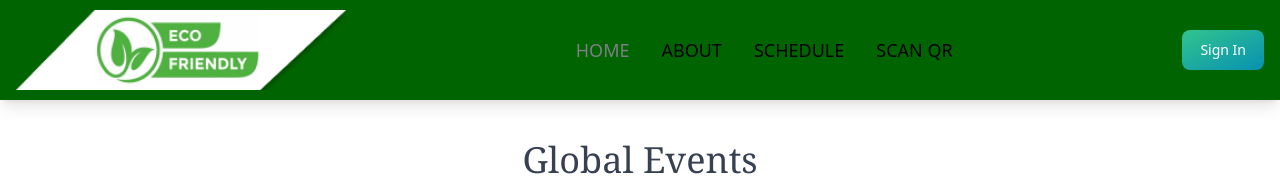
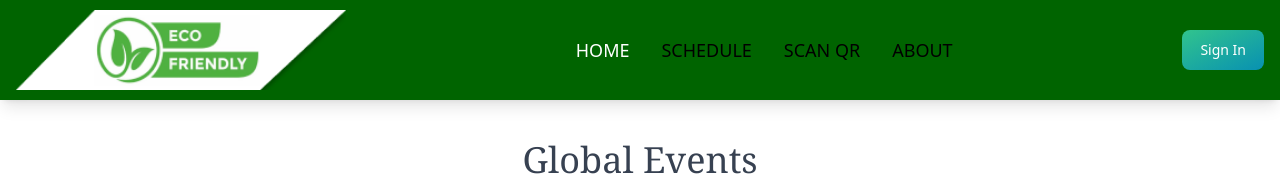
Before and after one commit to DhananjayaLakshan/Smart-Waste-Management-System, a React (Vite) app in the folder frontend/: page / in a window 1280 px wide. Shown: the top 176 px of the page. Built offline with nearby package versions, Linux system fonts and the light colour scheme.

Commit message:
Fixed Some Issues

```diff
--- a/frontend/src/components/GenerateQRCode.jsx
+++ /dev/null
@@ -1,34 +0,0 @@
-/* eslint-disable react/prop-types */
-import { QRCodeCanvas } from 'qrcode.react';
-
-function GenerateQRCode({ data }) {
-  const jsonData = JSON.stringify(data);
-
-  return (
-    <div className="flex flex-col items-center justify-center min-h-screen bg-gradient-to-r from-green-400 to-blue-500 p-5">
-      <div className="bg-white rounded-lg shadow-lg p-6 w-full max-w-sm md:max-w-md">
-        <h3 className="text-2xl font-bold text-center mb-4 text-gray-800">Your QR Code</h3>
-
-        <div className="flex justify-center mb-6">
-          <QRCodeCanvas
-            value={jsonData}
-            size={256}
-            level="H"
-            includeMargin={true}
-            className="rounded-md border border-gray-300 p-2"
-          />
-        </div>
-
-        <p className="text-center text-gray-600 mb-4">
-          Scan the QR code to view the encoded data.
-        </p>
-
-        <div className="text-sm text-center bg-gray-100 p-3 rounded-md shadow-sm text-gray-800">
-          <pre>{jsonData}</pre>
-        </div>
-      </div>
-    </div>
-  );
-}
-
-export default GenerateQRCode;
--- a/frontend/src/components/Header.jsx
+++ b/frontend/src/components/Header.jsx
@@ -75,23 +75,15 @@ export default function Header() {
         <Navbar.Link
           active={path === "/"}
           as={"div"}
-          style={{ color: path === "/" ? "#807e87" : "#000" }}
+          style={{ color: path === "/" ? "#fff" : "#000" }}
           className="text-lg"
         >
           <Link to="/">HOME</Link>
         </Navbar.Link>
         <Navbar.Link
-          active={path === "/about"}
-          as={"div"}
-          style={{ color: path === "/about" ? "#807e87" : "#000" }}
-          className="text-lg"
-        >
-          <Link to="/about">ABOUT</Link>
-        </Navbar.Link>
-        <Navbar.Link
           active={path === "/schedule/collection"}
           as={"div"}
-          style={{ color: path === "/schedule/collection" ? "#807e87" : "#000" }}
+          style={{ color: path === "/schedule/collection" ? "#fff" : "#000" }}
           className="text-lg"
         >
           <Link to="/schedule/collection">SCHEDULE</Link>
@@ -99,10 +91,18 @@ export default function Header() {
         <Navbar.Link
           active={path === "/qr/scan"}
           as={"div"}
-          style={{ color: path === "/qr/scan" ? "#807e87" : "#000" }}
+          style={{ color: path === "/qr/scan" ? "#fff" : "#000" }}
           className="text-lg"
         >
           <Link to="/qr/scan">SCAN QR</Link>
+        </Navbar.Link>
+        <Navbar.Link
+          active={path === "/about"}
+          as={"div"}
+          style={{ color: path === "/about" ? "#fff" : "#000" }}
+          className="text-lg"
+        >
+          <Link to="/about">ABOUT</Link>
         </Navbar.Link>
       </Navbar.Collapse>
     </Navbar>
--- a/frontend/src/components/SchedulePopup.jsx
+++ b/frontend/src/components/SchedulePopup.jsx
@@ -44,7 +44,7 @@ export default function SchedulePopup({ schedule, isOpen, onClose, onUpdate }) {
 
   return (
     <Modal show={isOpen} onClose={onClose}>
-      <Modal.Header>Schedule Details</Modal.Header>
+      <Modal.Header>Update Schedule Details</Modal.Header>
       <Modal.Body>
         <div className="space-y-4">
           {/* Waste Type Category Selection */}
```
